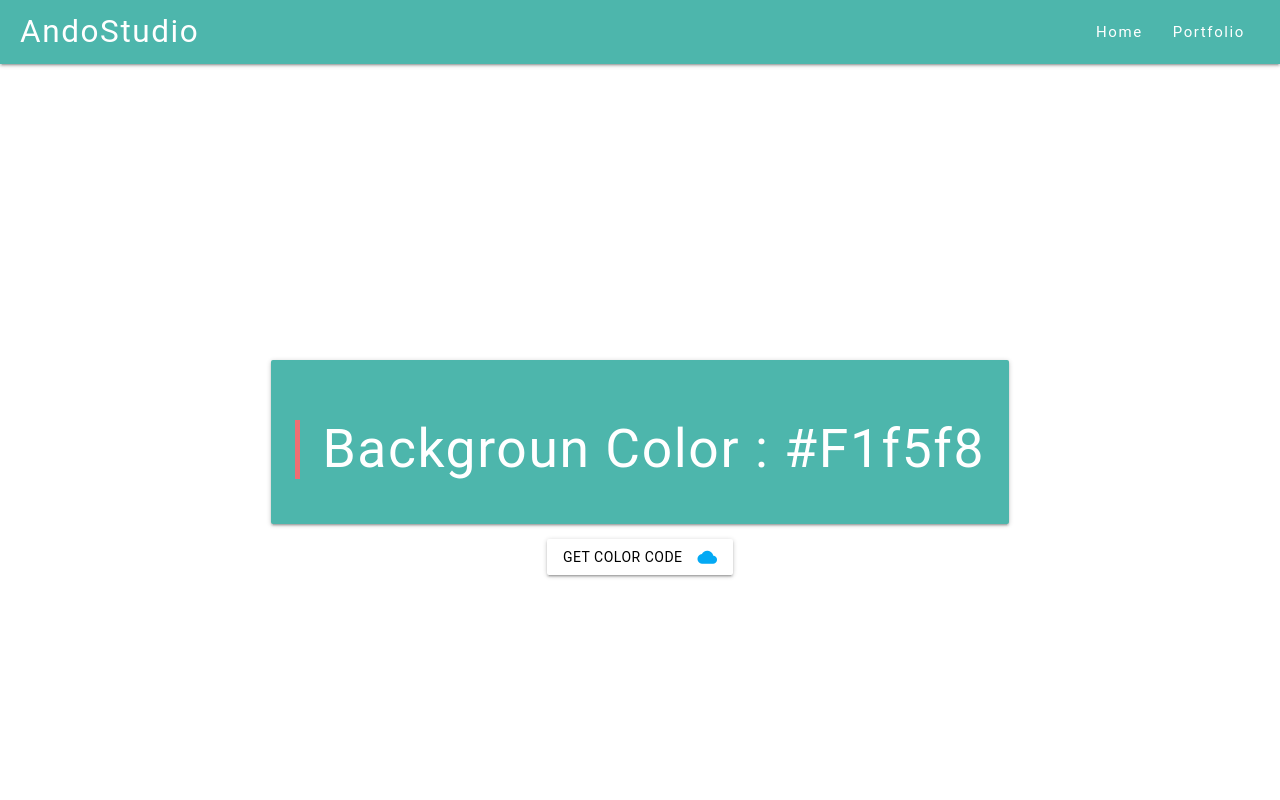
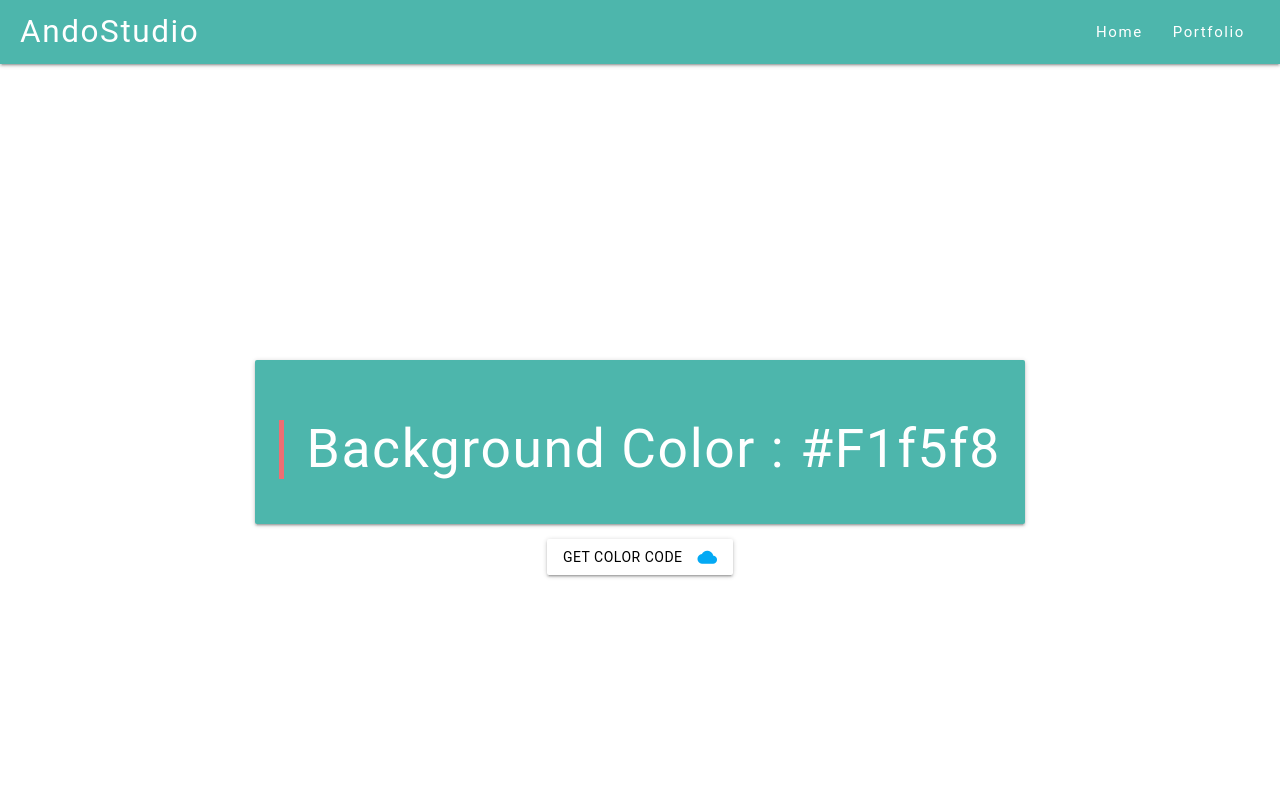
Before and after one commit to Andyomos/mini_portfolio, a plain HTML site: page index.html in a window 1280 px wide. Shown: the top 800 px of the page. Drawn offline with nearby package versions, Linux system fonts and the light colour scheme.

```diff
--- a/index.html
+++ b/index.html
@@ -37,7 +37,7 @@
     <main class="container" id="container">
         <div class="card-panel white-text teal lighten-2">
             <blockquote>
-            <h2 id="containers">backgroun color :
+            <h2 id="containers">background color :
                 <span id="display">
                     #F1f5f8
                 </span>
```
